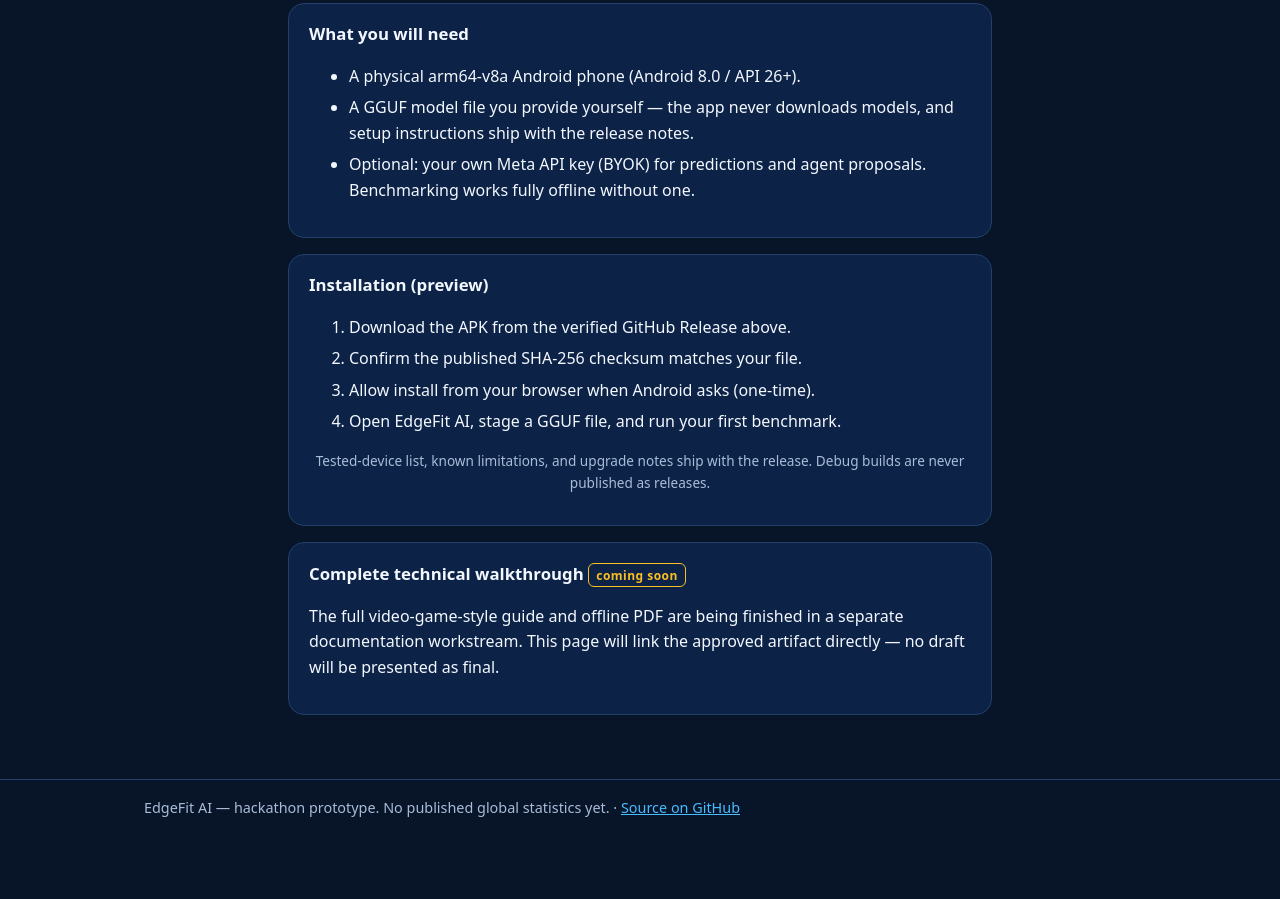
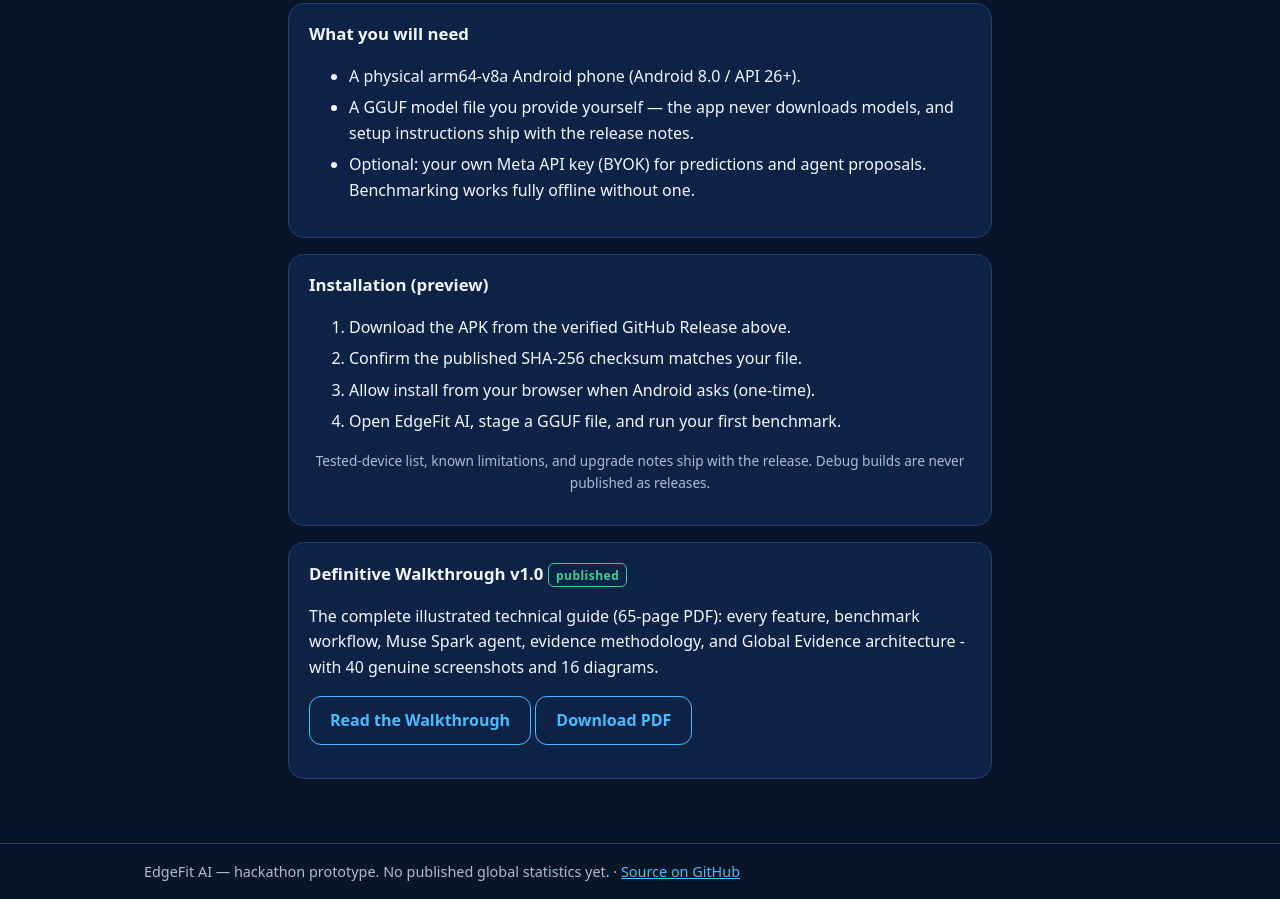
Before and after one commit to Ron-Bee/EdgeFit-AI, a plain HTML site: page website/download.html in a window 1280 px wide. Shown: the part 792-1691 px from the top of the page. Before the commit the page ends 1627 px from the top, so only its background shows below. Drawn offline with Linux system fonts and the light colour scheme.

Commit message:
docs(web): link Definitive Walkthrough v1.0 from landing and dashboard

```diff
--- a/website/download.html
+++ b/website/download.html
@@ -24,6 +24,7 @@
 <a href="evidence.html">Evidence status</a>
 <a href="dashboard.html">Dashboard</a>
 <a href="download.html" aria-current="page">Download</a>
+<a href="https://ronbeesoftware.com/edgefit/walkthrough/">Walkthrough</a>
 </nav>
 </header>
 <main class="prose">
@@ -77,10 +78,9 @@ releases.</p>
 </div>
 
 <div class="card">
-<h3>Complete technical walkthrough <span class="status-tag pending">coming soon</span></h3>
-<p>The full video-game-style guide and offline PDF are being finished in
-a separate documentation workstream. This page will link the approved
-artifact directly — no draft will be presented as final.</p>
+<h3>Definitive Walkthrough v1.0 <span class="status-tag ok">published</span></h3>
+<p>The complete illustrated technical guide (65-page PDF): every feature, benchmark workflow, Muse Spark agent, evidence methodology, and Global Evidence architecture - with 40 genuine screenshots and 16 diagrams.</p>
+<p><a class="btn btn-ghost" href="https://ronbeesoftware.com/edgefit/walkthrough/">Read the Walkthrough</a> <a class="btn btn-ghost" href="https://ronbeesoftware.com/downloads/EdgeFit_AI_Definitive_Walkthrough_v1.0.pdf">Download PDF</a></p>
 </div>
 </main>
 <footer>
```
Also changed, not shown: website/dashboard.html (+2 -0 lines), website/evidence.html (+1 -0 lines), website/index.html (+3 -2 lines), website/methodology.html (+1 -0 lines).
